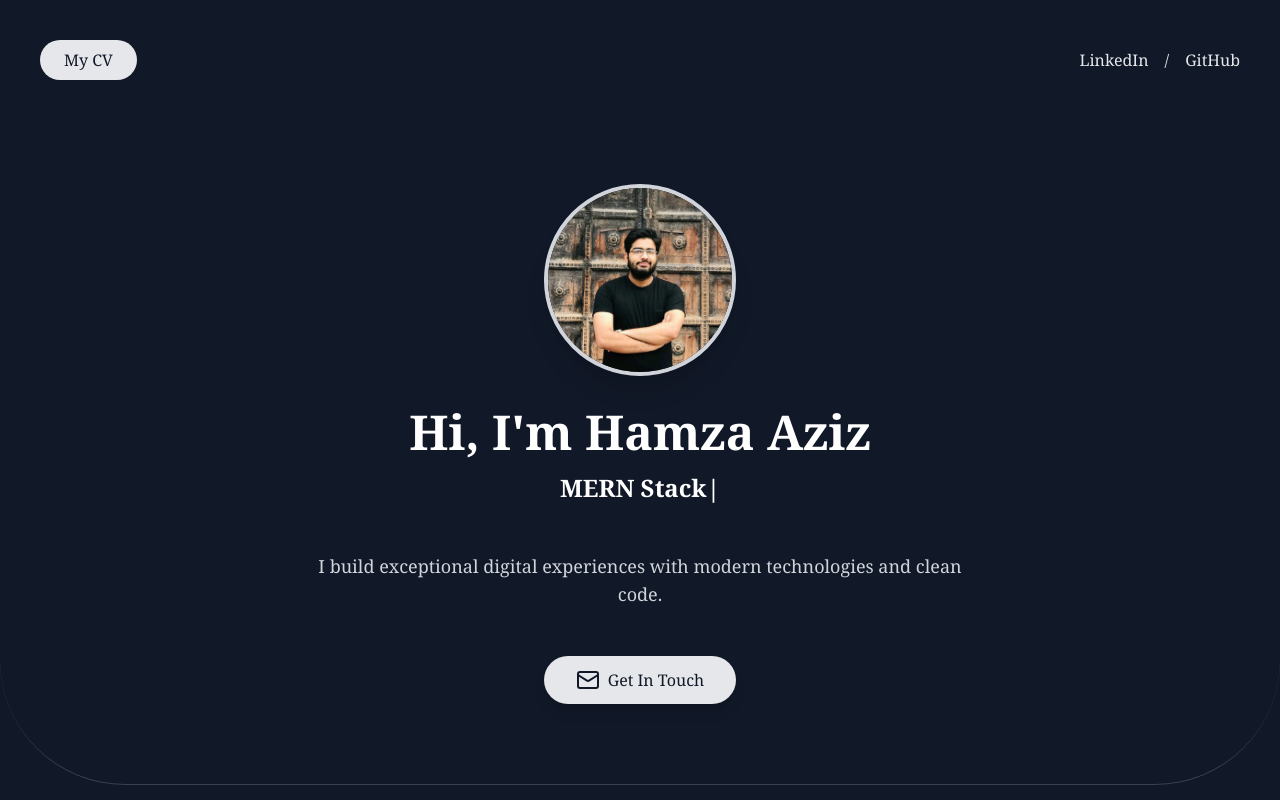
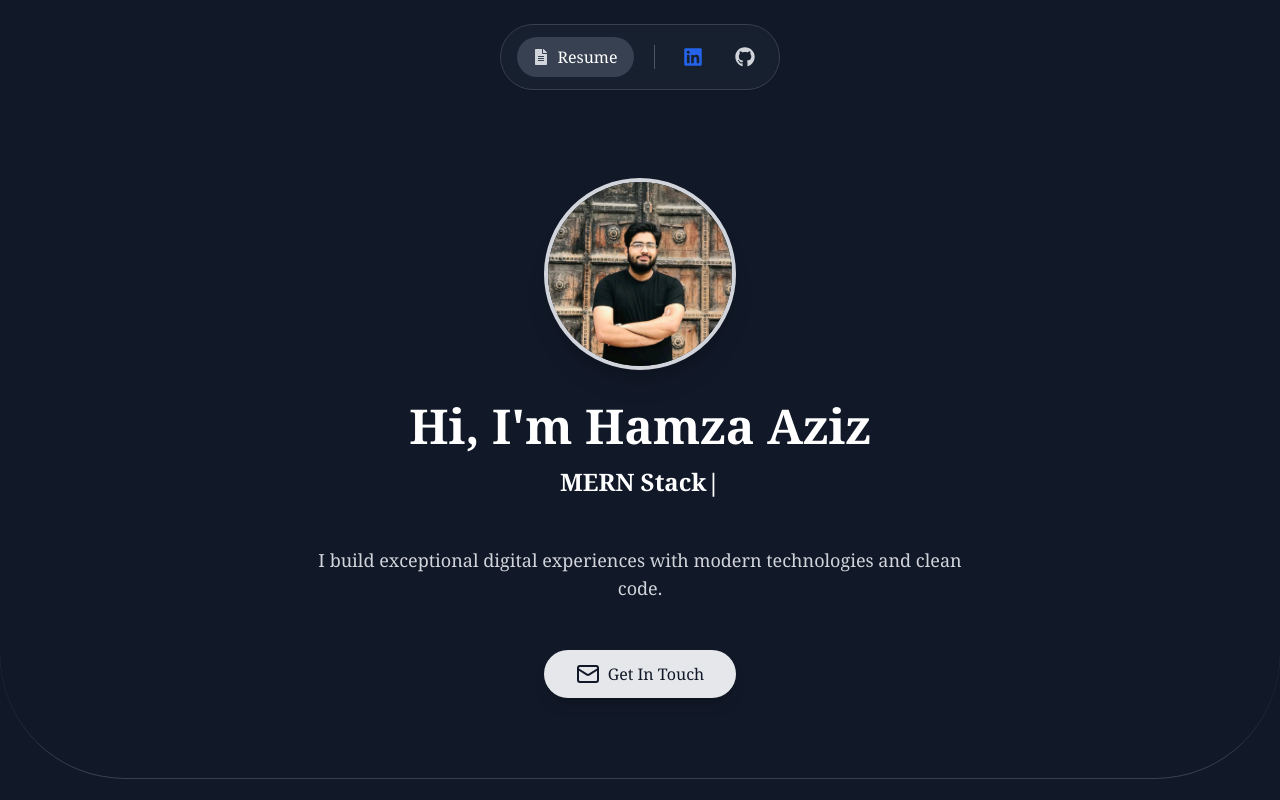
Before and after one commit to IamHamzaAziz/mern-portfolio, a React (Vite) app in the folder frontend/: page / in a window 1280 px wide. Shown: the top 800 px of the page. Built offline with nearby package versions, Linux system fonts and the light colour scheme.

Commit message:
updated header styling and centered it

```diff
--- a/frontend/package.json
+++ b/frontend/package.json
@@ -16,6 +16,7 @@
     "react": "^18.3.1",
     "react-dom": "^18.3.1",
     "react-fast-marquee": "^1.6.5",
+    "react-icons": "^5.5.0",
     "react-loader-spinner": "^6.1.6",
     "react-toastify": "^10.0.5",
     "react-type-animation": "^3.2.0"
--- a/frontend/src/sections/Header.jsx
+++ b/frontend/src/sections/Header.jsx
@@ -1,21 +1,59 @@
-import React from 'react'
+import React from 'react';
+import { motion } from 'framer-motion';
+import { FaFileAlt, FaLinkedin, FaGithub } from 'react-icons/fa';
 
 const Header = () => {
   return (
-    <header className='flex justify-between md:px-28 sm:px-10 px-5 items-center mb-10 sm:mt-10 mt-5'>
-        <a href="/HamzaAziz_SoftwareEngineer_Resume.pdf" target="_blank" rel="noopener noreferrer">
-          <button className='bg-gray-200 text-gray-900 px-6 py-2 rounded-3xl'>
-            My CV
-          </button>
-        </a>
+    <header className='w-full max-w-4xl mx-auto py-6 px-4 sm:px-6'>
+      <motion.nav
+        initial={{ opacity: 0, y: -20 }}
+        animate={{ opacity: 1, y: 0 }}
+        transition={{ duration: 0.5 }}
+        className="flex justify-center"
+      >
+        <div className="flex items-center gap-2 sm:gap-4 px-4 py-3 rounded-full border border-gray-700 bg-gray-800/50 backdrop-blur-sm shadow-sm">
+          <motion.a
+            whileHover={{ scale: 1.05 }}
+            whileTap={{ scale: 0.95 }}
+            href="/HamzaAziz_SoftwareEngineer_Resume.pdf"
+            target="_blank"
+            rel="noopener noreferrer"
+            className="flex items-center gap-2 px-4 py-2 rounded-full bg-gray-700 hover:bg-gray-600 transition-colors duration-200 text-white text-sm sm:text-base"
+          >
+            <FaFileAlt className="text-gray-300" />
+            <span>Resume</span>
+          </motion.a>
 
-        <ul className='flex sm:space-x-4 space-x-2'>
-            <li><a href='https://linkedin.com/in/iamhamzaaziz' target="_blank" rel="noopener noreferrer">LinkedIn</a></li>
-            <li>/</li>
-            <li><a href='https://github.com/IamHamzaAziz' target="_blank" rel="noopener noreferrer">GitHub</a></li>
-        </ul>
+          {/* Divider */}
+          <div className="h-6 w-px bg-gray-600 mx-1" />
+
+          <motion.a
+            whileHover={{ scale: 1.3 }}
+            whileTap={{ scale: 0.95 }}
+            href="https://linkedin.com/in/iamhamzaaziz"
+            target="_blank"
+            rel="noopener noreferrer"
+            className="p-2 text-xl text-blue-600"
+            aria-label="LinkedIn"
+          >
+            <FaLinkedin />
+          </motion.a>
+
+          <motion.a
+            whileHover={{ scale: 1.3 }}
+            whileTap={{ scale: 0.95 }}
+            href="https://github.com/IamHamzaAziz"
+            target="_blank"
+            rel="noopener noreferrer"
+            className="p-2 text-xl text-gray-300"
+            aria-label="GitHub"
+          >
+            <FaGithub className="text-xl" />
+          </motion.a>
+        </div>
+      </motion.nav>
     </header>
-  )
-}
+  );
+};
 
-export default Header
+export default Header;
```
Also changed, not shown: 1 other file (tests, documents, lock files or other folders).
